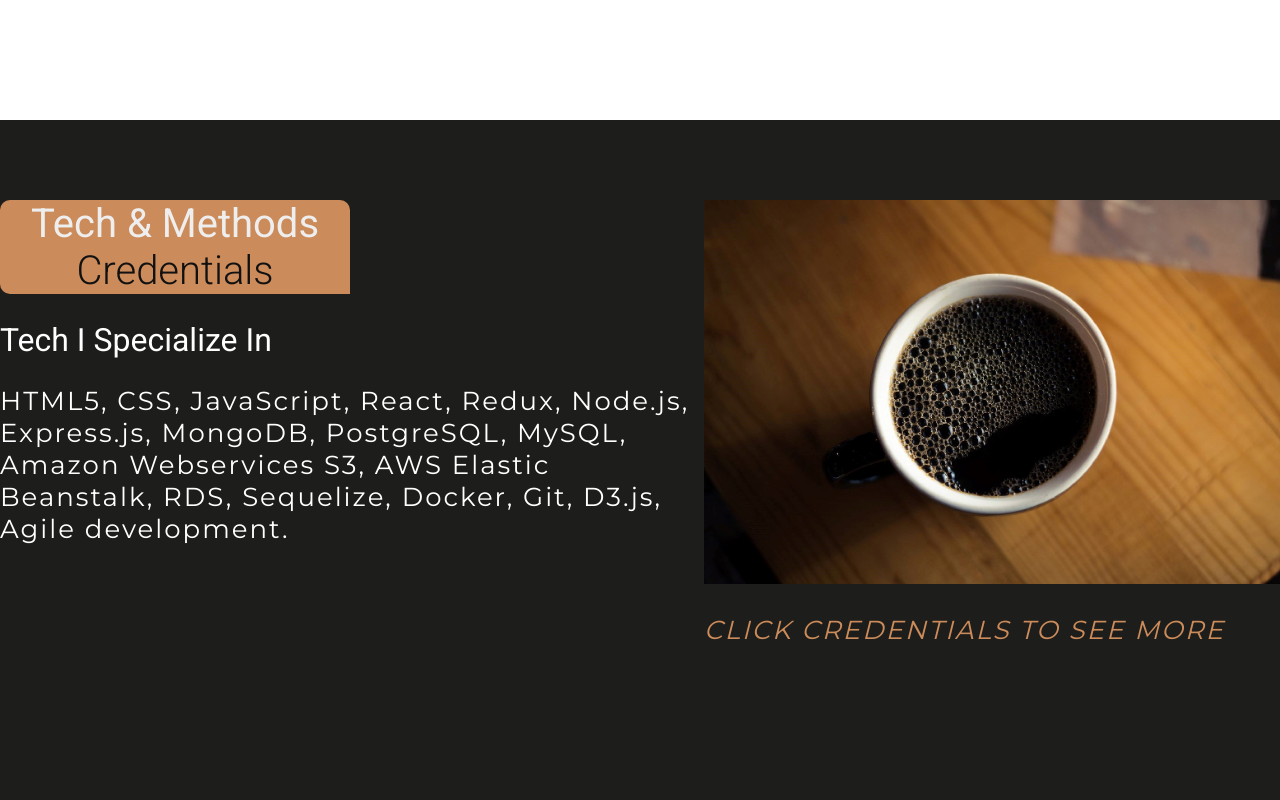
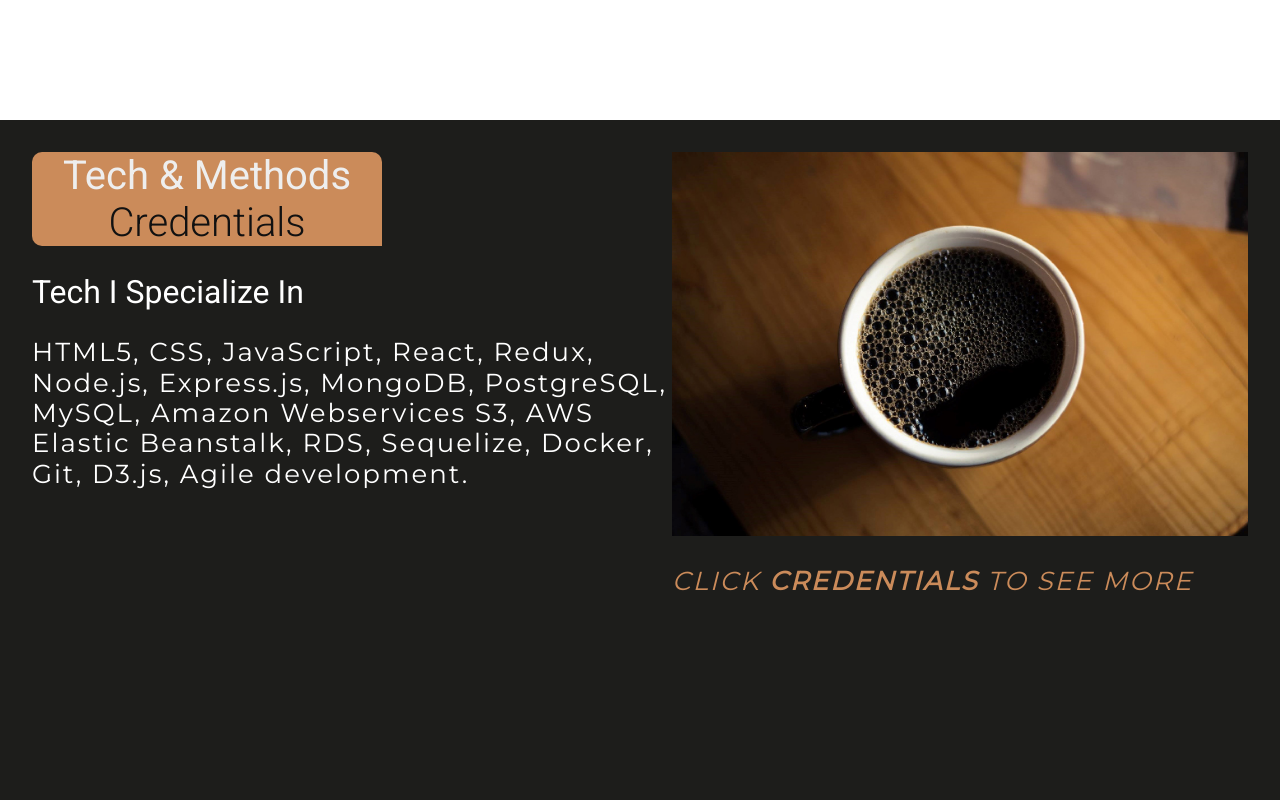
Before and after one commit to LudwigThePig/ludwigThePig.com, a React (Create React App) app: page / in a window 1280 px wide. Shown: the part 760-1560 px from the top of the page. Built offline with nearby package versions, Linux system fonts and the light colour scheme.

Commit message:
added styling to tech list

```diff
--- a/src/App.scss
+++ b/src/App.scss
@@ -215,6 +215,7 @@ ul{
 
 //TECH
 #tech{
+  padding: 2rem;
   background: $third-clr ;
   color: #fff;
   display: flex;
@@ -245,6 +246,7 @@ ul{
   p {
     font-size: 26px;
     letter-spacing: 2px;
+    line-height: 1.9rem;
   }
   .right-col{
     p{
@@ -298,6 +300,11 @@ ul{
 @media screen and (max-width: $break-medium){
   #tech{
     height: 80vh;
+    p {
+      font-size: 16px;
+      letter-spacing: 1px;
+      line-height: 1.3rem;
+    }
     h1{
       font-size: 30px;
     }
--- a/src/components/BodyComponents/Tech.js
+++ b/src/components/BodyComponents/Tech.js
@@ -31,7 +31,7 @@ class Tech extends Component{
           </div>
           <div className="right-col">
             <img src={coffee} alt="81301 Coffee" />
-            <p>CLICK CREDENTIALS TO SEE MORE</p>
+            <p>CLICK <b>CREDENTIALS</b> TO SEE MORE</p>
             </div>
         </div>
     )
```
